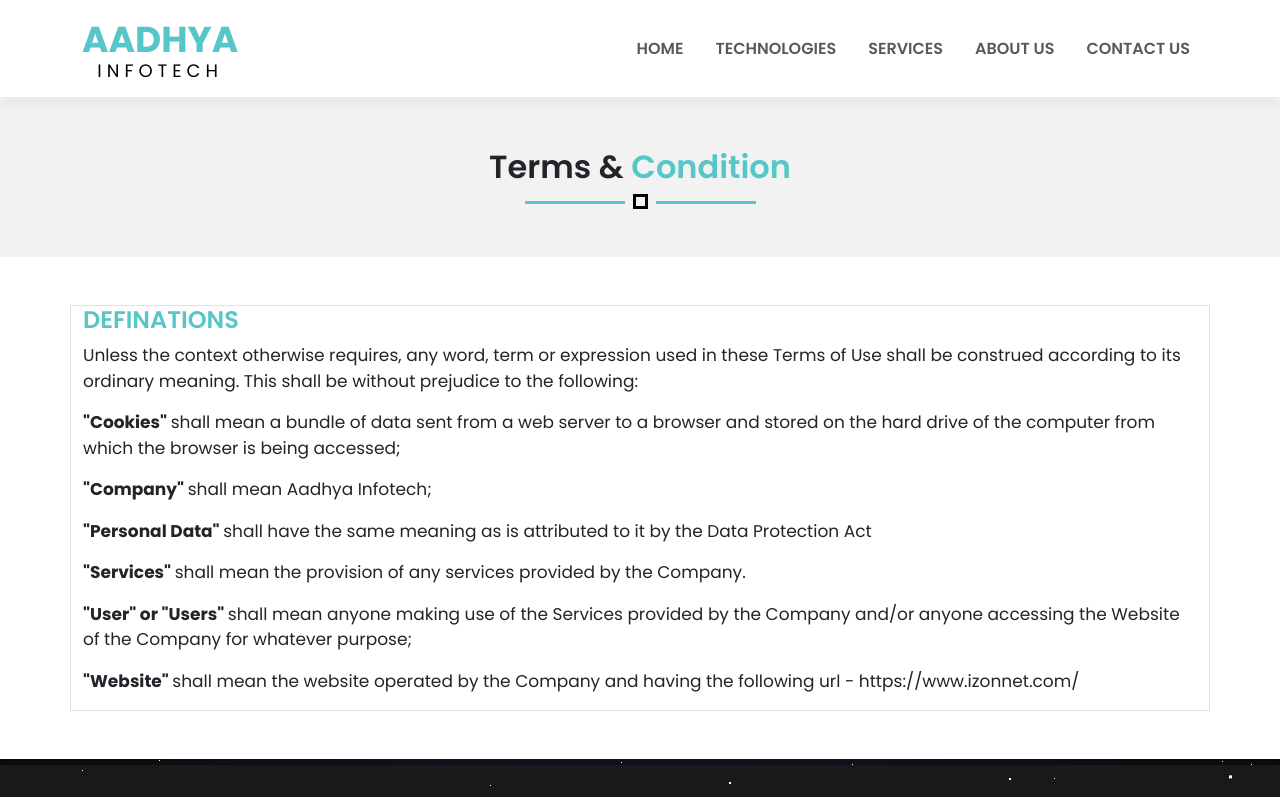
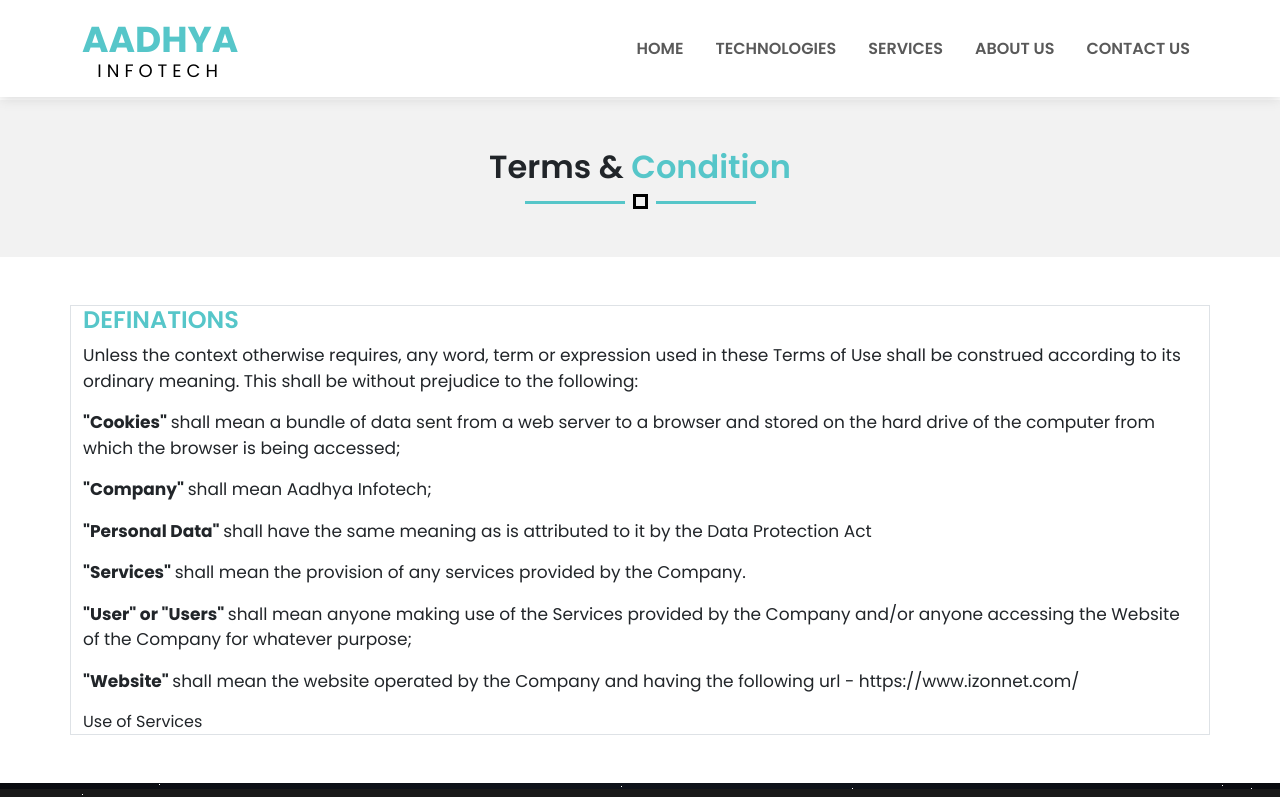
Before and after one commit to darshakkanani2002/safron, a React (Vite) app: page /term in a window 1280 px wide. Shown: the top 797 px of the page. Built offline with nearby package versions, Linux system fonts and the light colour scheme.

Commit message:
change name and add content

```diff
--- a/src/component/technologies/Technologies.jsx
+++ b/src/component/technologies/Technologies.jsx
@@ -21,7 +21,7 @@ export default function Technologies() {
                         <div className='techno-name px-3 py-3'>
                             <div class="nav flex-column nav-pills" id="v-pills-tab" role="tablist" aria-orientation="vertical">
                                 <div class="nav-link techno-link py-3 active" id="v-pills-home-tab" data-bs-toggle="pill" data-bs-target="#v-pills-home" type="button" role="tab" aria-controls="v-pills-home" aria-selected="true" onClick={() => handleTabClick('Android')}> <span><i class="fa-solid fa-angles-right"></i></span> Android</div>
-                                <div class="nav-link techno-link py-3" id="v-pills-profile-tab" data-bs-toggle="pill" data-bs-target="#v-pills-profile" type="button" role="tab" aria-controls="v-pills-profile" aria-selected="false" onClick={() => handleTabClick('iOS')}><span><i class="fa-solid fa-angles-right"></i></span> iOS</div>
+                                <div class="nav-link techno-link py-3" id="v-pills-profile-tab" data-bs-toggle="pill" data-bs-target="#v-pills-profile" type="button" role="tab" aria-controls="v-pills-profile" aria-selected="false" onClick={() => handleTabClick('Unity')}><span><i class="fa-solid fa-angles-right"></i></span> Unity</div>
                                 <div class="nav-link techno-link py-3" id="v-pills-messages-tab" data-bs-toggle="pill" data-bs-target="#v-pills-messages" type="button" role="tab" aria-controls="v-pills-messages" aria-selected="false" onClick={() => handleTabClick('React Native')}><span><i class="fa-solid fa-angles-right"></i></span> React Native</div>
                                 <div class="nav-link techno-link py-3" id="v-pills-settings-tab" data-bs-toggle="pill" data-bs-target="#v-pills-settings" type="button" role="tab" aria-controls="v-pills-settings" aria-selected="false" onClick={() => handleTabClick('Anguler.js')}><span><i class="fa-solid fa-angles-right"></i></span> Anguler.js</div>
                                 <div class="nav-link techno-link py-3" id="v-pills-react-tab" data-bs-toggle="pill" data-bs-target="#v-pills-react" type="button" role="tab" aria-controls="v-pills-react" aria-selected="false" onClick={() => handleTabClick('React.js')}><span><i class="fa-solid fa-angles-right"></i></span> React.js</div>
@@ -49,6 +49,7 @@ export default function Technologies() {
                                     </p>
                                 </div>
                             </div>
+
                             <div class="tab-pane fade" id="v-pills-profile" role="tabpanel" aria-labelledby="v-pills-profile-tab" tabindex="0">
                                 <div className='mb-5'>
                                     <img src="/image/tech_ios.jpg" alt="tech_ios" className='img-fluid w-100' />
--- a/src/component/terms_condition/Terms_condition.jsx
+++ b/src/component/terms_condition/Terms_condition.jsx
@@ -43,6 +43,10 @@ export default function Terms_condition() {
                                         shall mean the website operated by the Company and having the following url - https://www.izonnet.com/
                                     </p>
                                 </div>
+
+                                <div>
+                                    Use of Services
+                                </div>
                             </div>
                         </div>
                     </div>
```
